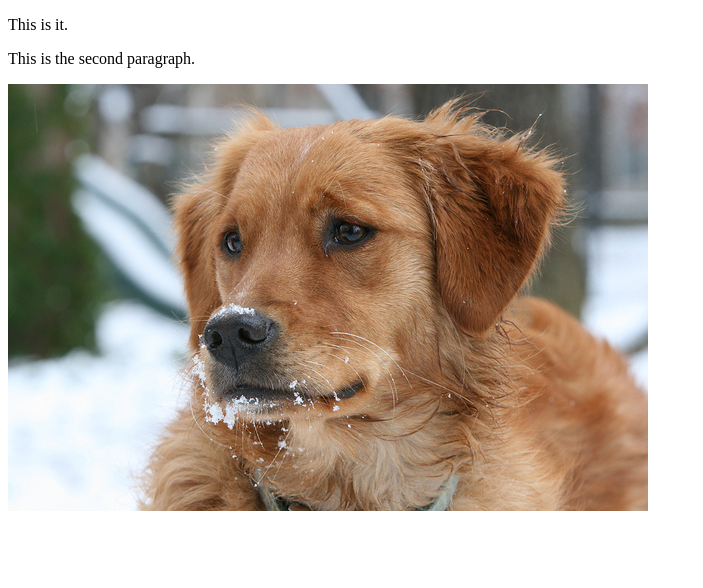
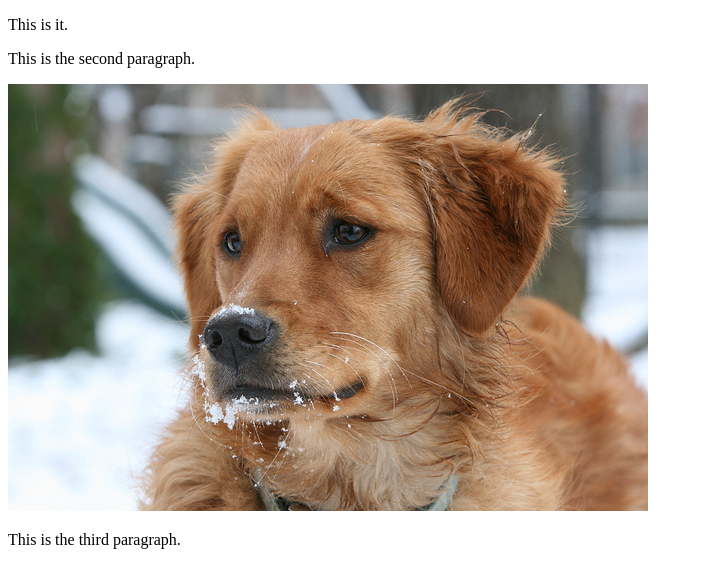
Before and after one commit to koehlerb/koehlerb.github.io, a plain HTML site: page index.html in a window 1280 px wide. Shown: the whole page, without its empty margins (0-703 px from the left). Drawn offline with Linux system fonts and the light colour scheme.

Commit message:
added a third paragraph

```diff
--- a/index.html
+++ b/index.html
@@ -16,5 +16,8 @@
     <p>
         <img src="dog.jpg" alt="dog">
     </p>
+    <p>
+        This is the third paragraph.
+    </p>
 </body>
 </html>
```
